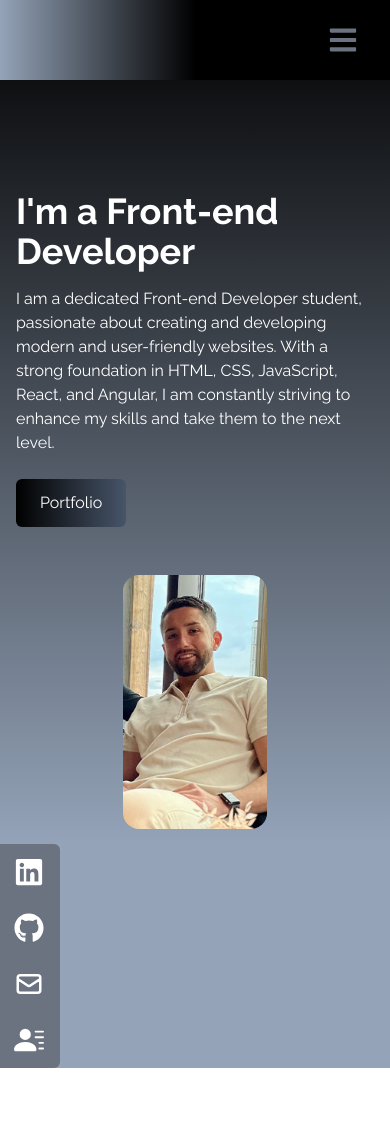
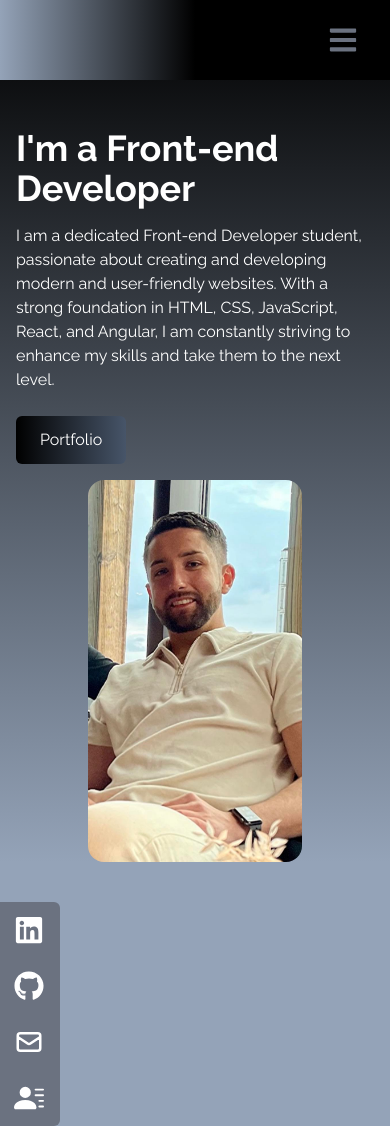
Before and after one commit to PatricAngly/react-portfolio, a React (Create React App) app: page / in a window 390 px wide. Before the commit the page ends 1068 px from the top, so only its background shows below. Built offline with nearby package versions, Linux system fonts and the light colour scheme.

Commit message:
change height all pages

```diff
--- a/src/components/About.jsx
+++ b/src/components/About.jsx
@@ -6,7 +6,7 @@ const About = () => {
       name="about"
       className="w-full md:h-screen bg-gradient-to-b from-black to-slate-400 text-white"
     >
-      <div className="max-w-screen-lg p-4 mx-auto flex flex-col justify-center w-full h-full pt-24">
+      <div className="max-w-screen-lg p-4 mx-auto flex flex-col  w-full h-full pt-32">
         <div className="pb-8">
           <p className="text-4xl font-bold inline border-b-4 border-gray-500">
             About
--- a/src/components/Contact.jsx
+++ b/src/components/Contact.jsx
@@ -6,7 +6,7 @@ const Contact = () => {
       name="contact"
       className="w-full h-screen bg-gradient-to-b from-black to-slate-400 p-4 text-white"
     >
-      <div className="flex flex-col p-4 justify-center max-w-screen-lg mx-auto h-full mt-28 sm:mt-0">
+      <div className="flex flex-col p-4 max-w-screen-lg mx-auto pt-32">
         <div className="pb-8">
           <p className="text-4xl font-bold inline border-b-4 border-gray-500">
             Contact
--- a/src/components/Experience.jsx
+++ b/src/components/Experience.jsx
@@ -65,7 +65,7 @@ const Experience = () => {
       name="experience"
       className="bg-gradient-to-b from-black to-slate-400 w-full md:h-screen"
     >
-      <div className="max-w-screen-lg mx-auto p-4 flex flex-col justify-center w-full h-full text-white pt-24">
+      <div className="max-w-screen-lg mx-auto p-4 flex flex-col  w-full h-full text-white pt-32">
         <div>
           <p className="text-4xl font-bold border-b-4 border-gray-500 p-2 inline">
             Experience
--- a/src/components/Home.jsx
+++ b/src/components/Home.jsx
@@ -8,8 +8,8 @@ const Home = () => {
       name="home"
       className="md:h-auto w-full bg-gradient-to-b from-black to-slate-400 "
     >
-      <div className="max-w-screen-lg gap-10 md:gap-0 mx-auto flex flex-col items-center h-screen sm:h-auto md:h-screen justify-center px-4 md:flex-row pt-24">
-        <div className="flex flex-col justify-center mt-20 md:mt-0">
+      <div className="max-w-screen-lg gap-2 md:gap-0 mx-auto flex flex-col items-center  sm:h-auto md:h-screen px-4 md:flex-row pt-32">
+        <div className="flex flex-col  ">
           <h2 className="text-4xl sm:text-7xl font-bold text-white">
             I'm a Front-end Developer
           </h2>
@@ -30,12 +30,11 @@ const Home = () => {
             </Link>
           </div>
         </div>
-
         <div>
           <img
             src={HeroImage}
             alt="my profile"
-            className="rounded-2xl mx-auto w-2/5 md:w-80"
+            className="rounded-2xl mx-auto w-3/5 md:w-80"
           />
         </div>
       </div>
--- a/src/components/Portfolio.jsx
+++ b/src/components/Portfolio.jsx
@@ -30,7 +30,7 @@ const Portfolio = () => {
       name="portfolio"
       className="bg-gradient-to-b  from-black to-slate-400 w-full text-white md:h-screen"
     >
-      <div className="max-w-screen-lg p-4 mx-auto flex flex-col justify-center w-full h-full pt-24">
+      <div className="max-w-screen-lg p-4 mx-auto flex flex-col  w-full h-full pt-32">
         <div className="pb-8">
           <p className="text-4xl font-bold inline border-b-4 border-gray-500">
             Portfolio
--- a/src/components/SocialLinks.jsx
+++ b/src/components/SocialLinks.jsx
@@ -47,7 +47,7 @@ const SocialLinks = () => {
   ];
 
   return (
-    <div className="flex flex-col md:top-[35%] left-0 md:fixed bg-slate-400 md:bg-transparent ">
+    <div className="flex flex-col md:top-[35%] left-0 md:fixed bg-slate-400 md:bg-transparent pt-10 ">
       <ul>
         {links.map(({ id, child, href, style, download }) => (
           <li
```
